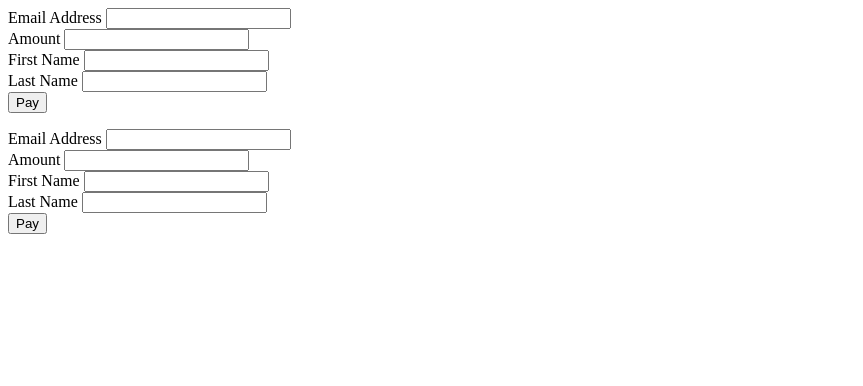
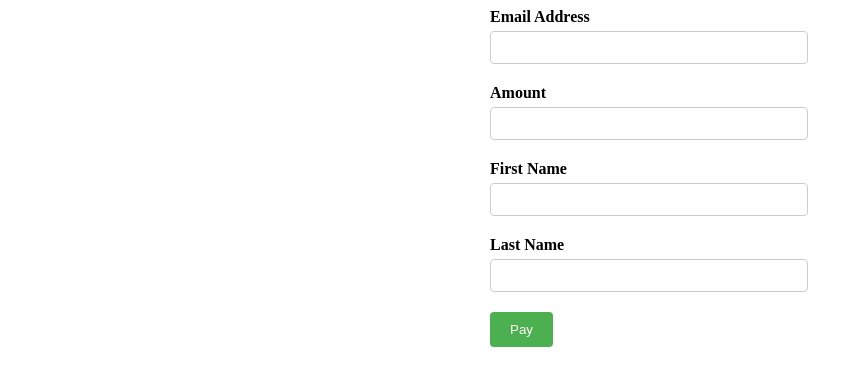
Before and after one commit to PeprahSamuel/paystackintegration, a plain HTML site: page index.html in a window 1280 px wide. Shown: the whole page, without its empty margins (0-863 px from the left). Drawn offline with Linux system fonts and the light colour scheme.

Commit message:
Update index.html

```diff
--- a/index.html
+++ b/index.html
@@ -1,26 +1,13 @@
-<form id="paymentForm">
-  <div class="form-group">
-    <label for="email">Email Address</label>
-    <input type="email" id="email-address" required />
-  </div>
-  <div class="form-group">
-    <label for="amount">Amount</label>
-    <input type="tel" id="amount" required />
-  </div>
-  <div class="form-group">
-    <label for="first-name">First Name</label>
-    <input type="text" id="first-name" />
-  </div>
-  <div class="form-group">
-    <label for="last-name">Last Name</label>
-    <input type="text" id="last-name" />
-  </div>
-  <div class="form-submit">
-    <button type="submit" onclick="payWithPaystack()"> Pay </button>
-  </div>
-</form>
-
-<script src="https://js.paystack.co/v1/inline.js"></script>
+<!DOCTYPE html>
+<html lang="en">
+<head>
+    <meta charset="UTF-8">
+    <meta http-equiv="X-UA-Compatible" content="IE=edge">
+    <meta name="viewport" content="width=device-width, initial-scale=1.0">
+    <link rel="stylesheet" href="index.css">
+    <title>Document</title>
+</head>
+<body>
     <form id="paymentForm">
         <div class="form-group">
           <label for="email">Email Address</label>
@@ -45,3 +32,5 @@
 
       <script src="https://js.paystack.co/v1/inline.js"></script>
       <script src="pay.js"></script>
+</body>
+</html>
```
Lines whose indentation alone changed are shown as unchanged.
